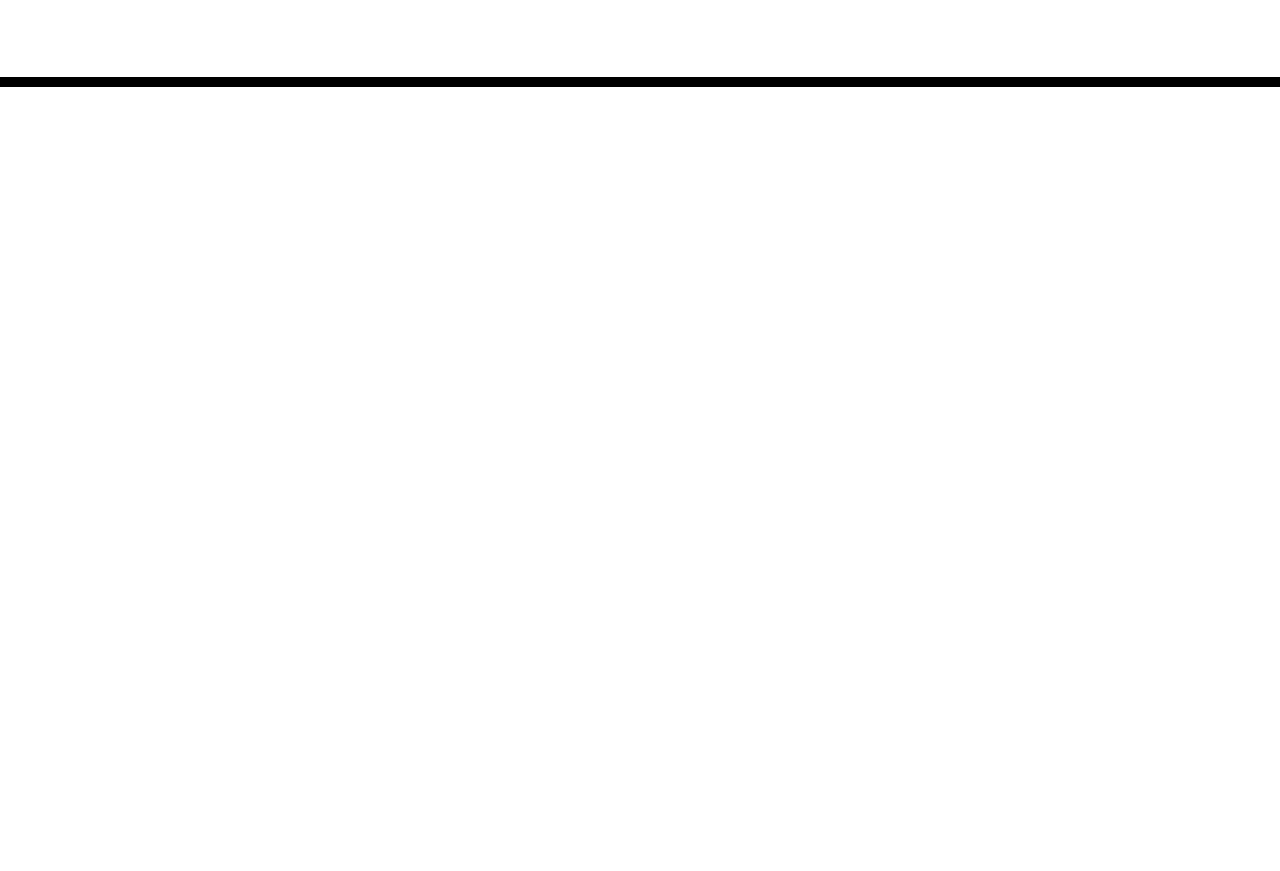
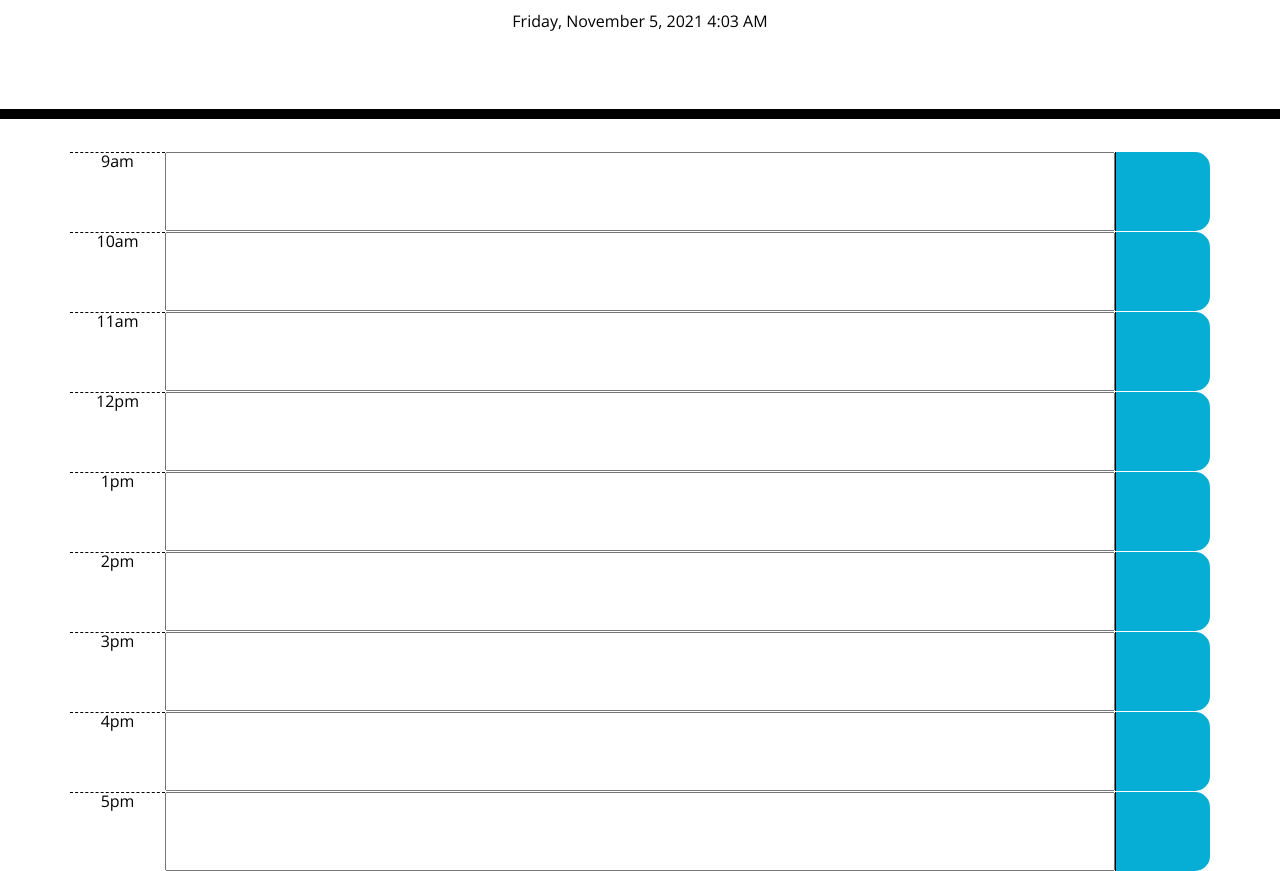
Before and after one commit to Jrophoff/calendar-app, a plain HTML site: page index.html in a window 1280 px wide. Shown: the part 181-1052 px from the top of the page. Before the commit the page ends 800 px from the top, so only its background shows below. Drawn offline with nearby package versions, Linux system fonts and the light colour scheme; files that its build step writes are made by us from their sources.

Commit message:
time and date stamp js and time rows and columns html

```diff
--- a/assets/css/style.css
+++ b/assets/css/style.css
@@ -33,7 +33,7 @@ textarea{
 .row {
   white-space: pre-wrap;
   height: 80px;
-  border-top: 1px solid white;;
+  border-top: 1px solid white;
 }
 
 .hour {
--- /dev/null
+++ b/assets/js/script.js
@@ -0,0 +1,12 @@
+// (function($) {
+//     $(document),ready(function(){
+
+
+let timeStamp = moment().format("LLLL");
+console.log(timeStamp);
+
+jQuery(".time-stamp").html(timeStamp);
+
+
+// });
+// })(jQuery);
--- a/index.html
+++ b/index.html
@@ -18,21 +18,66 @@
       href="https://fonts.googleapis.com/css?family=Open+Sans&display=swap"
       rel="stylesheet"
     />
-    <link rel="stylesheet" href="style.css" />
+    <link rel="stylesheet" href="assets/css/style.css" />
     <title>Work Day Scheduler</title>
   </head>
 
   <body>
     <header class="jumbotron">
-      <h1 class="display-3">Work Day Scheduler</h1>
-      <p class="lead">A simple calendar app for scheduling your work day</p>
+      <h1 class="display-3 d-flex justify-content-center">Work Day Scheduler</h1>
+      <p class="lead d-flex justify-content-center">A simple calendar app for scheduling your work day</p>
       <p id="currentDay" class="lead"></p>
+      <p id="time-stamp" class="time-stamp d-flex justify-content-center"></p>
     </header>
     <div class="container">
-      <!-- Timeblocks go here -->
+      <div class="row time-block">
+          <div class="hour col-1">9am</div>
+          <input class="description col-10">
+          <div class="saveBtn col-1"></div>
+      </div>
+      <div class="row time-block">
+          <div class="hour col-1">10am</div>
+          <input class="description col-10">
+          <div class="saveBtn col-1"></div>
+      </div>
+      <div class="row time-block">
+          <div class="hour col-1">11am</div>
+          <input class="description col-10">
+          <div class="saveBtn col-1"></div>
+      </div>
+      <div class="row time-block">
+          <div class="hour col-1">12pm</div>
+          <input class="description col-10">
+          <div class="saveBtn col-1"></div>
+      </div>
+      <div class="row time-block">
+        <div class="hour col-1">1pm</div>
+        <input class="description col-10">
+        <div class="saveBtn col-1"></div>
     </div>
-
+    <div class="row time-block">
+        <div class="hour col-1">2pm</div>
+        <input class="description col-10">
+        <div class="saveBtn col-1"></div>
+    </div>
+    <div class="row time-block">
+        <div class="hour col-1">3pm</div>
+        <input class="description col-10">
+        <div class="saveBtn col-1"></div>
+    </div>
+    <div class="row time-block">
+        <div class="hour col-1">4pm</div>
+        <input class="description col-10">
+        <div class="saveBtn col-1"></div>
+    </div>
+    <div class="row time-block">
+      <div class="hour col-1">5pm</div>
+      <input class="description col-10">
+      <div class="saveBtn col-1"></div>
+  </div>
+    </div>
     <script src="https://code.jquery.com/jquery-3.4.1.min.js"></script>
-    <script src="https://cdnjs.cloudflare.com/ajax/libs/moment.js/2.24.0/moment.min.js"></script>
+    <script src="https://cdnjs.cloudflare.com/ajax/libs/moment.js/2.29.1/moment.min.js"></script>
+    <script src="./assets/js/script.js"></script>
   </body>
 </html>
```
